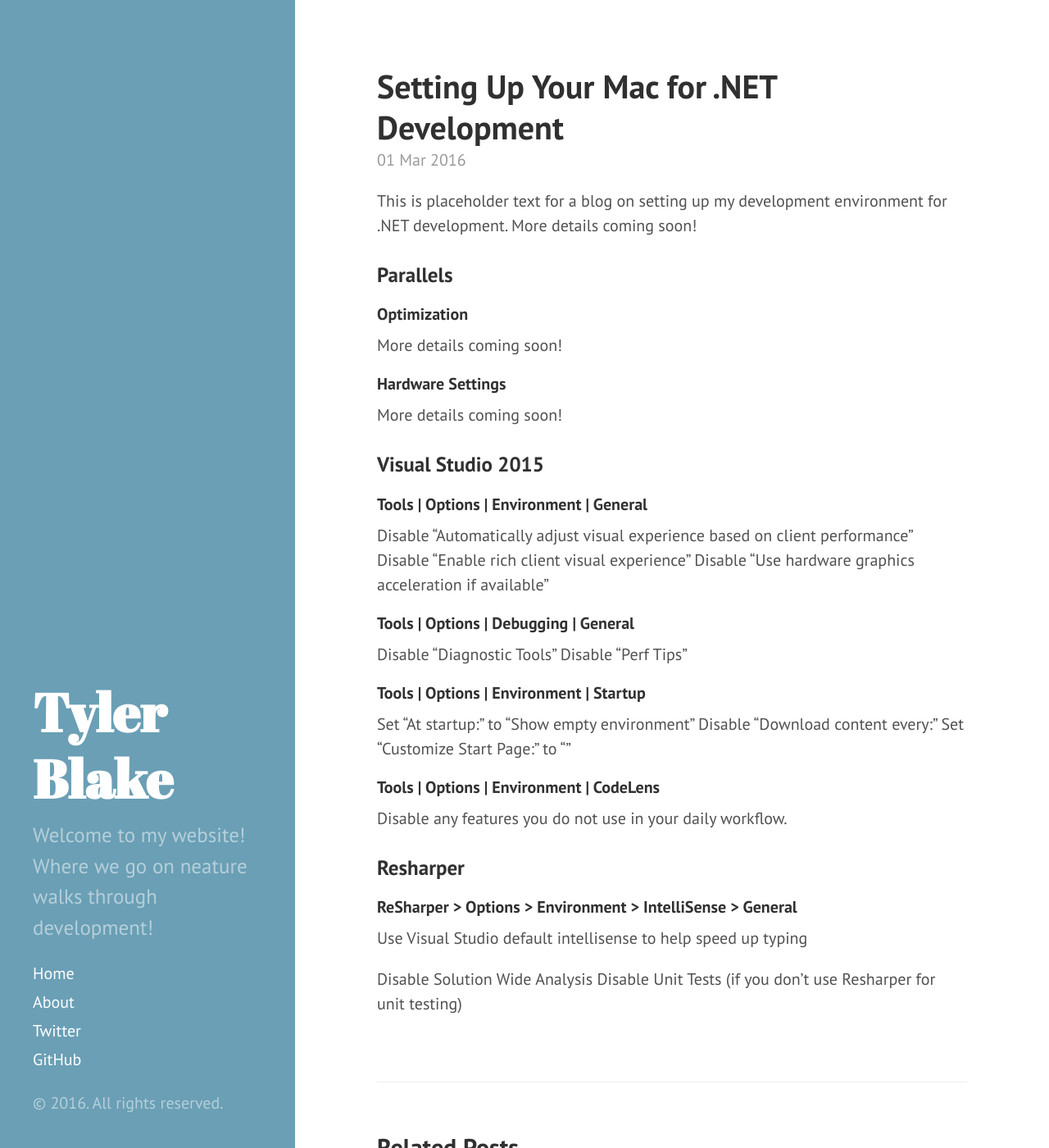
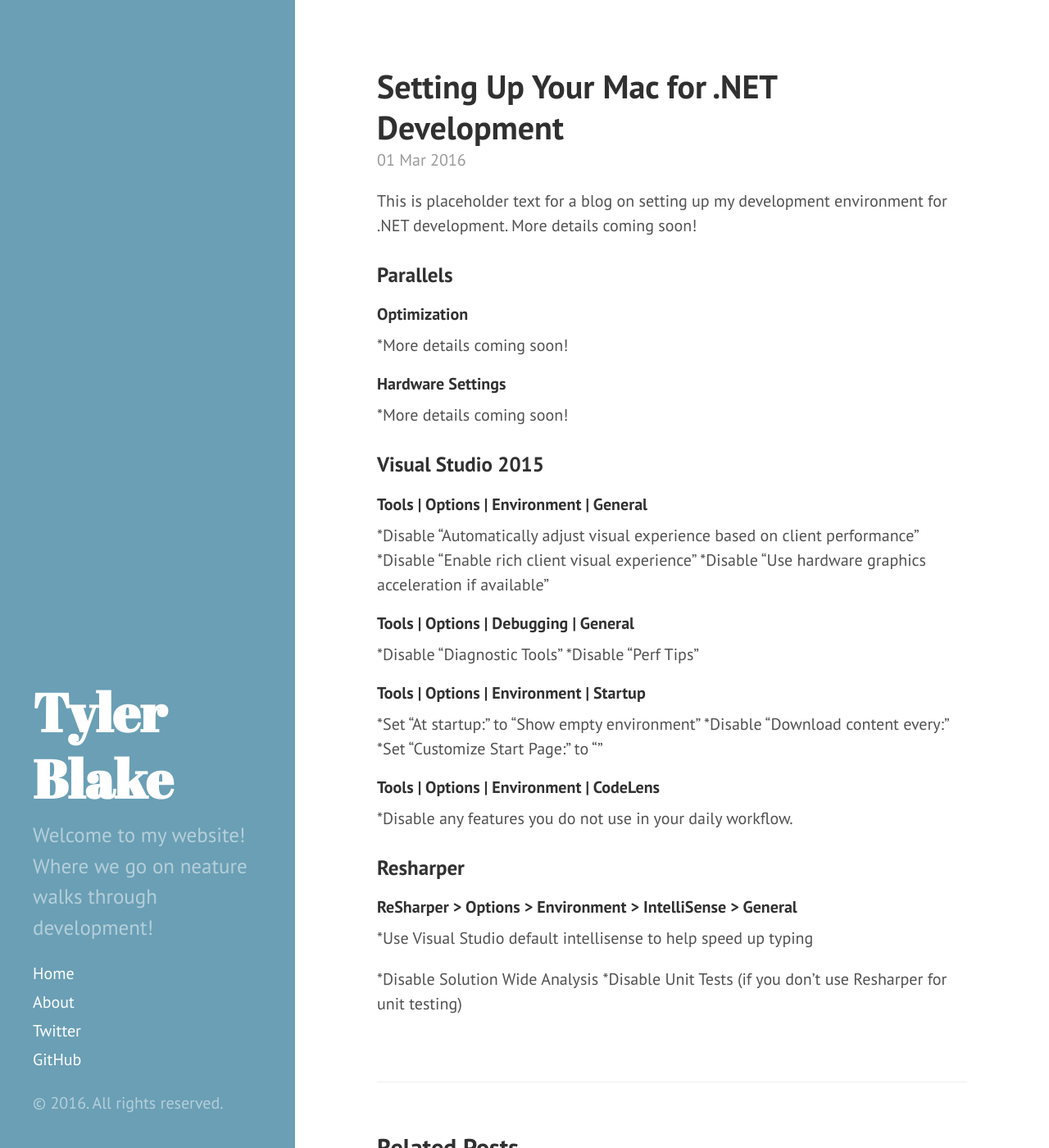
Before and after one commit to tylerablake/website, a Jekyll site: the page built from _posts/2016-03-01-.net-development-on-a-mac.md, in a window 1280 px wide and 1400 px high. Shown: the whole window at 82% size. Built offline with Jekyll 4.4.1, drawn with Linux system fonts in a browser that asks for light colours.

```diff
--- a/_posts/2016-03-01-.net-development-on-a-mac.md
+++ b/_posts/2016-03-01-.net-development-on-a-mac.md
@@ -8,36 +8,36 @@ This is placeholder text for a blog on setting up my development environment for
 ### Parallels
 
 #### Optimization
-More details coming soon!
+*More details coming soon!
 
 #### Hardware Settings
-More details coming soon!
+*More details coming soon!
 
 ### Visual Studio 2015
 
 #### Tools | Options | Environment | General
-Disable "Automatically adjust visual experience based on client performance"
-Disable "Enable rich client visual experience"
-Disable "Use hardware graphics acceleration if available"
+*Disable "Automatically adjust visual experience based on client performance"
+*Disable "Enable rich client visual experience"
+*Disable "Use hardware graphics acceleration if available"
 
 
 #### Tools | Options | Debugging | General
-Disable "Diagnostic Tools"
-Disable "Perf Tips"
+*Disable "Diagnostic Tools"
+*Disable "Perf Tips"
 
 
 #### Tools | Options | Environment | Startup
-Set "At startup:" to "Show empty environment"
-Disable "Download content every:"
-Set "Customize Start Page:" to ""
+*Set "At startup:" to "Show empty environment"
+*Disable "Download content every:"
+*Set "Customize Start Page:" to ""
 
 #### Tools | Options | Environment | CodeLens
-Disable any features you do not use in your daily workflow.
+*Disable any features you do not use in your daily workflow.
 
 ### Resharper
 
 #### ReSharper > Options > Environment > IntelliSense > General
-Use Visual Studio default intellisense to help speed up typing
+*Use Visual Studio default intellisense to help speed up typing
 
-Disable Solution Wide Analysis
-Disable Unit Tests (if you don't use Resharper for unit testing)
+*Disable Solution Wide Analysis
+*Disable Unit Tests (if you don't use Resharper for unit testing)
```
